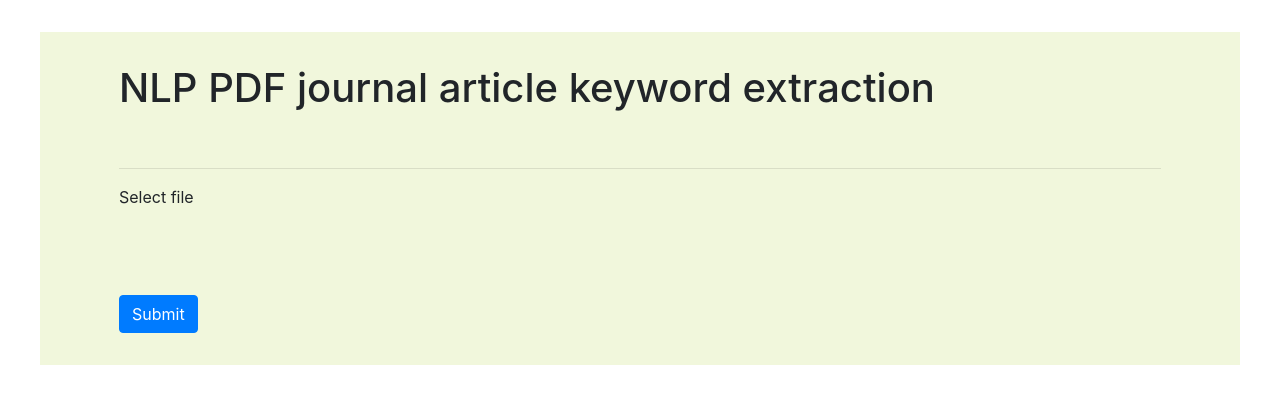
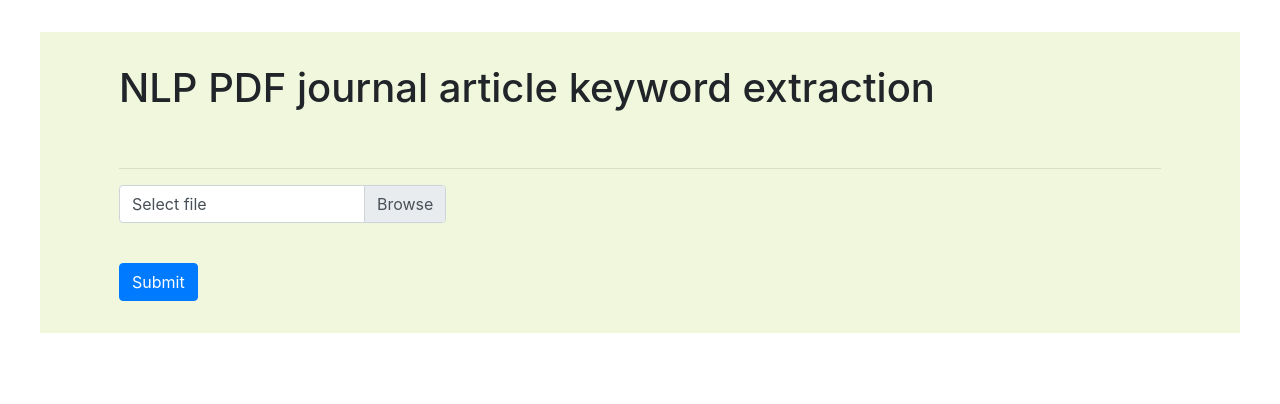
Before and after one commit to sktrinh12/nlpPDF_app, a Flask app: page / in a window 1280 px wide. Shown: the top 404 px of the page. Run offline with Flask 2, Linux system fonts and the light colour scheme; parts of the project's set-up code (start-up, migrations or seed data) failed here and were passed over; some libraries are stand-ins or nearby versions; some web fonts are replaced.

Commit message:
feat: new content in div tags
Added new div tags to align properly and render page nicely. added label
for input control box. removed alert class dismissible fade show

```diff
--- a/templates/index.html
+++ b/templates/index.html
@@ -10,24 +10,31 @@
       <h1>{{ the_title }}</h1>
       <hr>
 
+      <div class="row">
+      <div class="col-4">
         <form action="/upload-pdf" method="POST" enctype="multipart/form-data">
           <div class="form-group">
-            <label>Select file</label>
             <div class="custom-file">
               <input type="file" class="custom-file-input" name="pdf_up" id="pdf_up">
+              <label class="custom-file-label" for="pdf_up">Select file</label>
             </div>
           </div>
-          <br>
-          <button type="submit" class="btn btn-primary">Submit</button>
+       </div>
+      </div>
 
-      </form>
+      <br>
+      <div class="row">
 
-      <div class="row" id="flash-msg">
+      <div class="col-4">
+        <button type="submit" class="btn btn-primary">Submit</button>
+      </div>
+
+      <div class="col-5" id="flash-msg">
       {% with errors = get_flashed_messages(category_filter=["warning"]) %}
           {% if errors %}
               {%- for message in errors %}
-                <div class="alert alert-{{ category }} alert-dismissible fade show" role="alert">
-                      <span>{{ message }}</span>
+                <div class="alert alert-{{ category }}" role="alert">
+                  <span><strong>{{ message }}</strong></span>
                       <button onclick="close_btn()" type="button" class="close" data-dismiss="alert" aria-label="Close">
                           <span aria-hidden="true">&times;</span>
                       </button>
@@ -37,17 +44,11 @@
       {% endwith %}
       </div>
 
+      </div>
+      </form>
+
     </div>
   </div>
 </div>
 
 {% endblock %}
-
-
-{% block script %}
-<script>
-  function close_btn(){
-    $('#flash-msg').html("");
-  };
-</script>
-{% endblock %}
```
